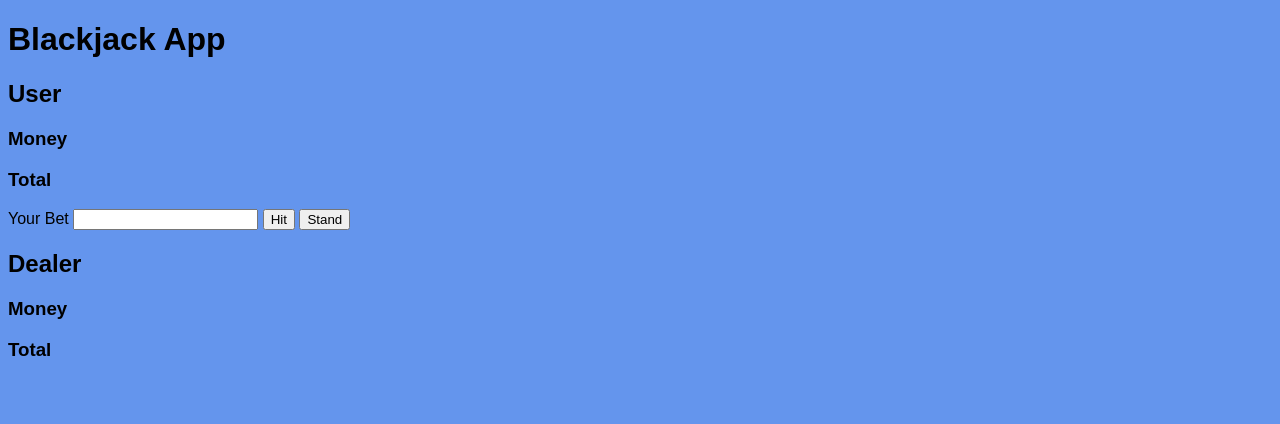
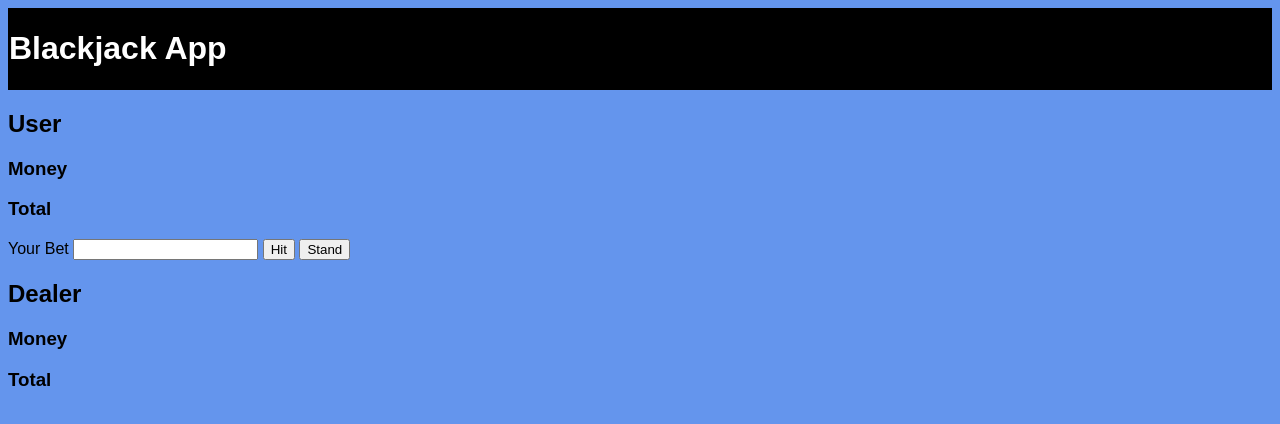
Before and after one commit to bmccaffrey/blackjack, a plain HTML site: page index.html in a window 1280 px wide. Drawn offline with Linux system fonts and the light colour scheme.

Commit message:
basic styles set for header

```diff
--- a/styles.css
+++ b/styles.css
@@ -2,3 +2,10 @@ body {
   font-family: Arial, Helvetica, sans-serif;
   background: cornflowerblue;
 }
+
+header {
+  display: grid;
+  color: white;
+  border: solid 1px black;
+  background: black;
+}
```
